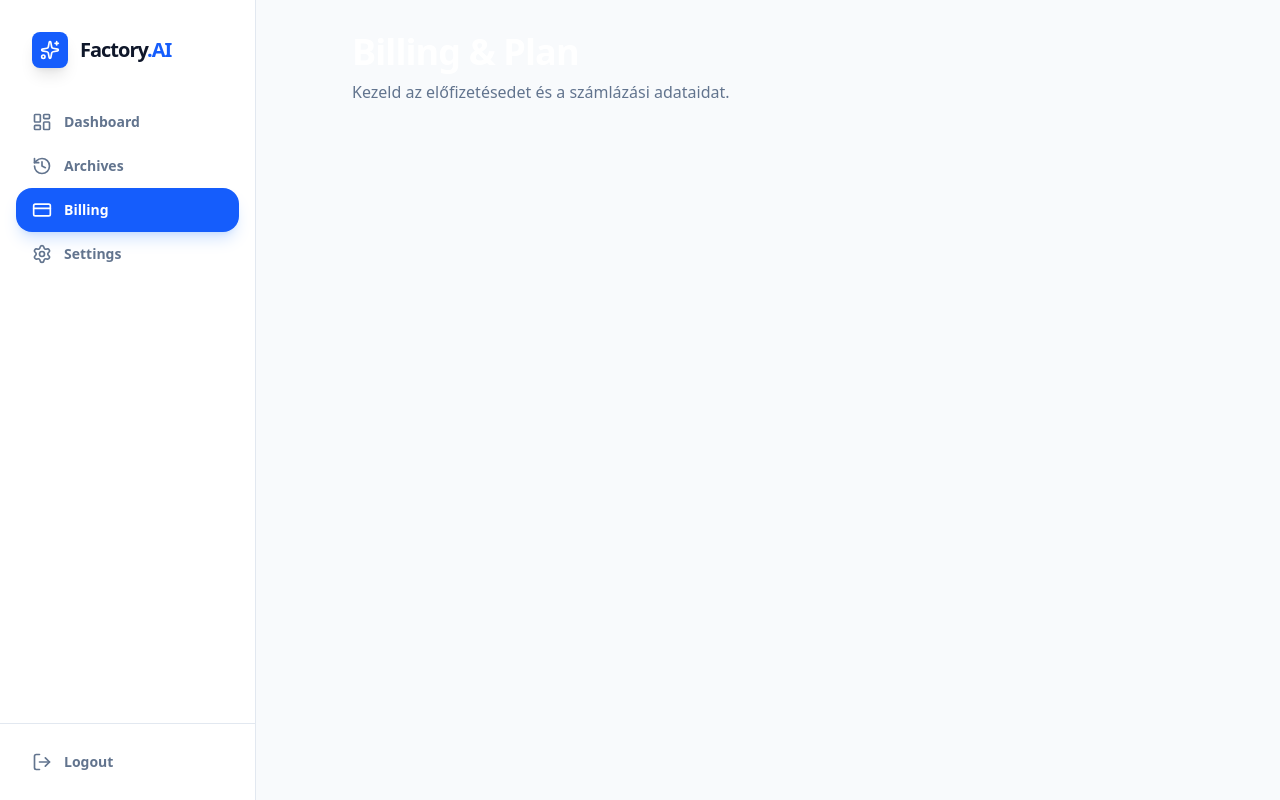
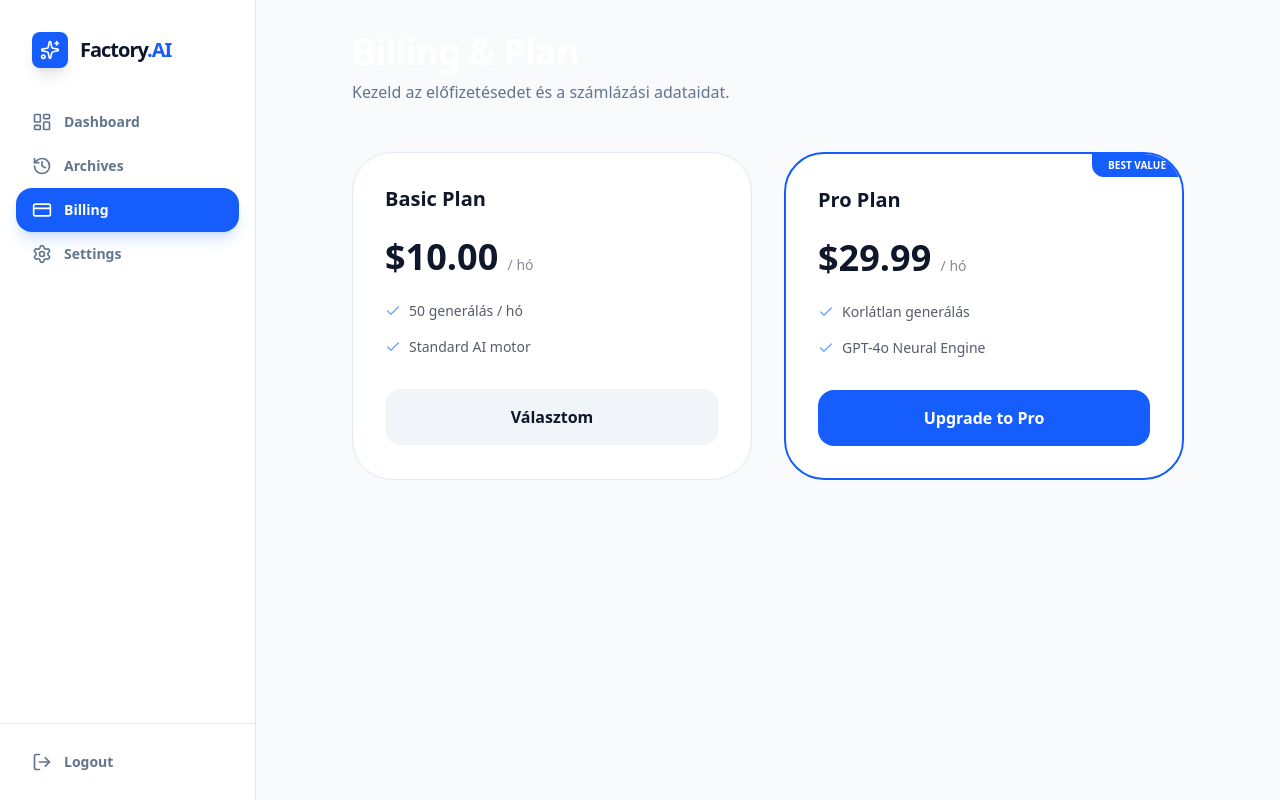
Before and after one commit to fintamas01/content-factory-ai, a Next.js app: page /billing in a window 1280 px wide. Built offline with nearby package versions, Linux system fonts and the light colour scheme; no server answers.

Commit message:
Billing page plans

```diff
--- a/app/billing/page.tsx
+++ b/app/billing/page.tsx
@@ -92,7 +92,38 @@ export default function BillingPage() {
         </div>
       ) : (
         <div className="grid md:grid-cols-2 gap-8">
-           {/* Itt maradnak a korábbi ártáblázatok (Basic/Pro) */}
+           {/* BASIC PLAN */}
+          <div className="p-8 rounded-[40px] bg-white dark:bg-white/5 border border-slate-200 dark:border-white/10">
+            <h3 className="text-xl font-bold mb-6">Basic Plan</h3>
+            <p className="text-4xl font-black mb-6 text-slate-900 dark:text-white">$10.00 <span className="text-sm font-normal opacity-50">/ hó</span></p>
+            <ul className="space-y-4 mb-8 text-sm opacity-70">
+              <li className="flex items-center gap-2"><Check className="w-4 h-4 text-blue-500" /> 50 generálás / hó</li>
+              <li className="flex items-center gap-2"><Check className="w-4 h-4 text-blue-500" /> Standard AI motor</li>
+            </ul>
+            <button
+              onClick={() => handleSubscription(process.env.NEXT_PUBLIC_STRIPE_PRICE_BASIC!)}
+              className="w-full py-4 rounded-2xl bg-slate-100 dark:bg-white/10 font-bold hover:bg-slate-200 dark:hover:bg-white/20 transition-all"
+            >
+              Választom
+            </button>
+          </div>
+
+          {/* PRO PLAN */}
+          <div className="p-8 rounded-[40px] bg-white dark:bg-white/5 border-2 border-blue-600 relative overflow-hidden">
+            <div className="absolute top-0 right-0 bg-blue-600 text-white text-[10px] font-black px-4 py-1 rounded-bl-xl uppercase">Best Value</div>
+            <h3 className="text-xl font-bold mb-6">Pro Plan</h3>
+            <p className="text-4xl font-black mb-6 text-slate-900 dark:text-white">$29.99 <span className="text-sm font-normal opacity-50">/ hó</span></p>
+            <ul className="space-y-4 mb-8 text-sm opacity-70">
+              <li className="flex items-center gap-2"><Check className="w-4 h-4 text-blue-500" /> Korlátlan generálás</li>
+              <li className="flex items-center gap-2"><Check className="w-4 h-4 text-blue-500" /> GPT-4o Neural Engine</li>
+            </ul>
+            <button
+              onClick={() => handleSubscription(process.env.NEXT_PUBLIC_STRIPE_PRICE_PRO!)}
+              className="w-full py-4 rounded-2xl bg-blue-600 text-white font-black hover:scale-[1.02] transition-transform"
+            >
+              Upgrade to Pro
+            </button>
+          </div>
         </div>
       )}
     </div>
```
